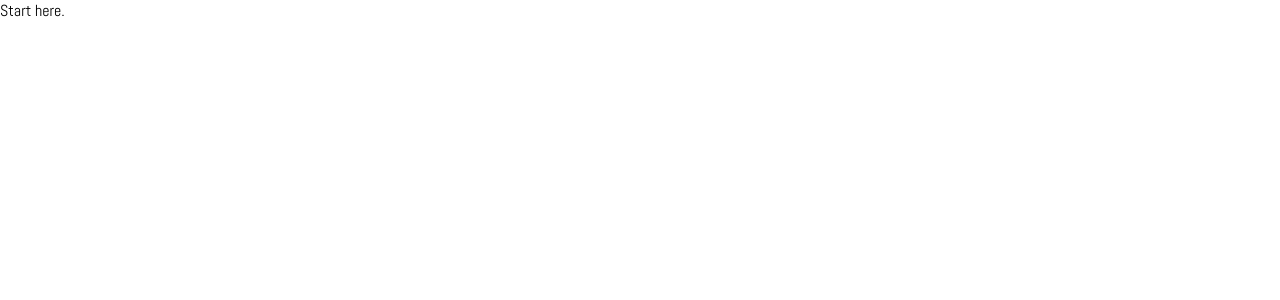
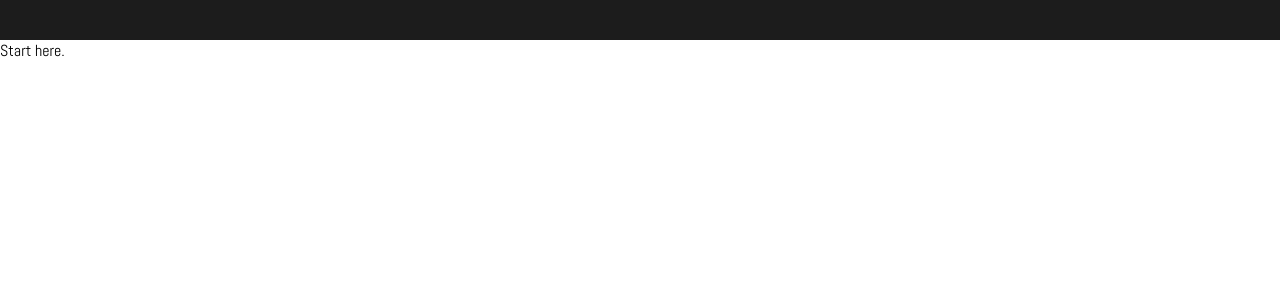
Before and after one commit to ashwinbalachandran/reactjs-course-rmdb, a React (Create React App) app: page /1 in a window 1280 px wide. Shown: the top 300 px of the page. Built offline with nearby package versions, Linux system fonts and the light colour scheme; the HTML template or start-up script is replaced by a standard one.

Commit message:
Broke everything

```diff
--- a/src/App.js
+++ b/src/App.js
@@ -1,4 +1,7 @@
 import React from "react";
+
+// Components
+import Header from "./components/Header";
 
 // Styles
 import { GlobalStyle } from "./GlobalStyle";
@@ -6,6 +9,7 @@ import { GlobalStyle } from "./GlobalStyle";
 function App() {
   return (
     <div className="App">
+      <Header />
       Start here.
       <GlobalStyle />
     </div>
--- a/src/GlobalStyle.js
+++ b/src/GlobalStyle.js
@@ -21,6 +21,7 @@ export const GlobalStyle = createGlobalStyle`
     body {
         margin:0;
         padding:0;
+        box-sizing: border-box;
 
         h1 {
             font-size: 2rem;
--- /dev/null
+++ b/src/components/Header/Header.styles.js
@@ -0,0 +1,31 @@
+import styled from "styled-components";
+
+export const Wrapper = styled.div`
+  background: var(--darkGrey);
+  padding: 0 20px;
+`;
+
+export const Content = styled.div`
+  display: flex;
+  align-items: center;
+  justify-content: space-between;
+  max-width: var(--maxWidth);
+  padding: 20px 0;
+  margin: 0 auto;
+`;
+
+export const LogoImg = styled.div`
+  width: 200px;
+
+  @media screen and (max-width: 500px) {
+    width: 150px;
+  }
+`;
+
+export const TMDBLogoImg = styled.div`
+  width: 100px;
+
+  @media screen and (max-width: 500px) {
+    width: 80px;
+  }
+`;
--- /dev/null
+++ b/src/components/Header/index.js
@@ -0,0 +1,17 @@
+import React from "react";
+
+import RMDBLogo from "../../images/react-movie-logo.svg";
+import TMDBLogo from "../../images/tmdb_logo.svg";
+
+import { Wrapper, Content, LogoImg, TMDBLogoImg } from "./Header.styles";
+
+const Header = () => (
+  <Wrapper>
+    <Content>
+      <LogoImg src={RMDBLogo} alt="rmdb-logo" />
+      <TMDBLogoImg src={TMDBLogo} alt="tmdb-logo" />
+    </Content>
+  </Wrapper>
+);
+
+export default Header;
```
